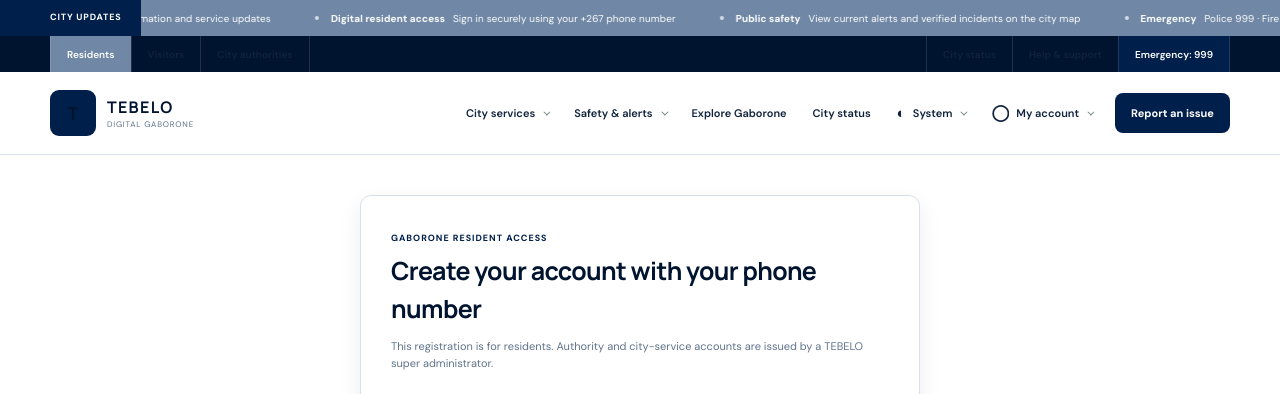
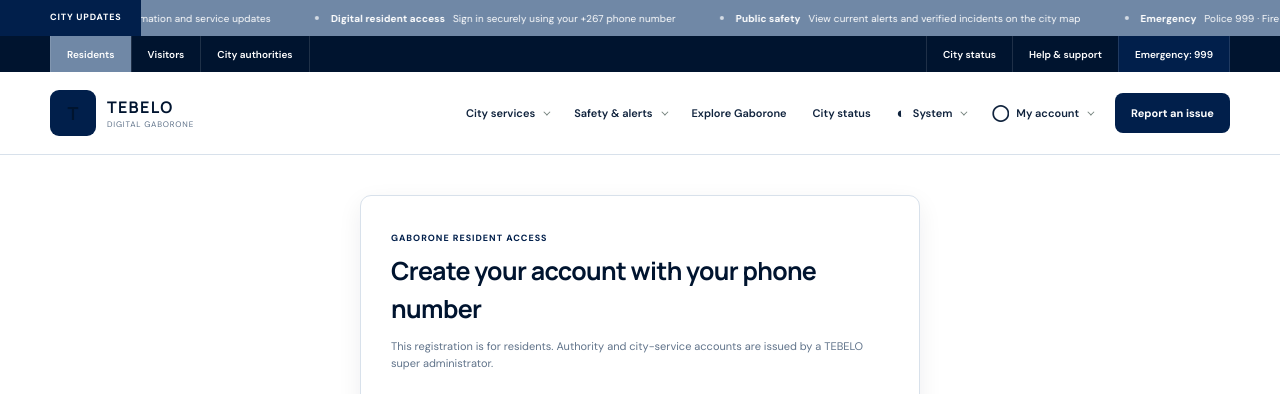
Before and after one commit to Yardsphuthego/tebelo-smart-city-platform, a Django app: page /accounts/register/ in a window 1280 px wide. Shown: the top 394 px of the page. Run offline with Django 5.2, Linux system fonts and the light colour scheme; data that the repository does not hold is empty.

Commit message:
Keep landing utility navigation text white

```diff
--- a/static/css/palette.css
+++ b/static/css/palette.css
@@ -11,7 +11,8 @@
 }
 .public-utilitybar { background: #00142f; }
 .public-utilitybar .audience-nav .active { background: #7088a6; }
-.public-header nav > a:not(.button),.public-nav-dropdown > summary { color: #10233d; }
+.public-mainbar nav > a:not(.button),.public-nav-dropdown > summary { color: #10233d; }
+.public-header .public-utilitybar nav > a { color: #fff; }
 .public-dropdown-panel { box-shadow: 0 18px 40px rgba(0, 20, 47, .16); }
 .public-dropdown-panel > a:hover,.theme-panel button:hover { background: #f0f3f7; }
 .public-eyebrow i,.status-indicator,.map-summary i { background: #7088a6; box-shadow: 0 0 0 4px #e5eaf0; }
```
